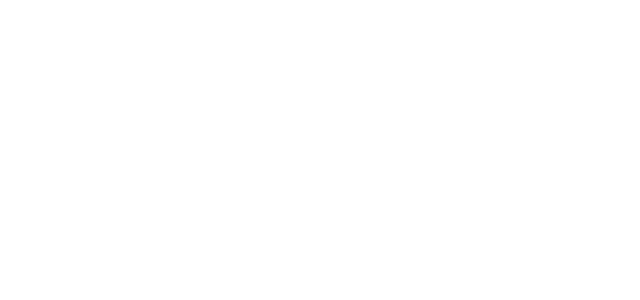
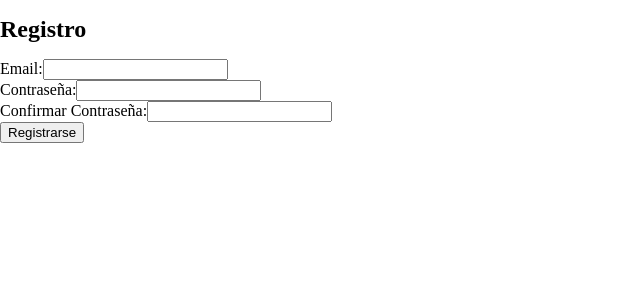
Before and after one commit to danii1107/PSI, a Vue app in the folder mychess-vue/: page /sign-up in a window 1280 px wide. Shown: the top 300 px of the page, without its empty margins (0-640 px from the left). Built offline with nearby package versions, Linux system fonts and the light colour scheme.

Commit message:
sign-up and logout views done

```diff
--- a/mychess-vue/src/views/LogOutView.vue
+++ b/mychess-vue/src/views/LogOutView.vue
@@ -1,16 +1,40 @@
 <template>
 	<div>
-		<!-- Your view content goes here -->
+	  <h1>Logout</h1>
+	  <p>Has cerrado sesión exitosamente. Serás redirigido a la página de inicio en 5 segundos.</p>
 	</div>
   </template>
 
   <script>
+  import iconoCerrarSesion from '@/assets/icono-cerrar-sesion.jpg'; // Asegúrate de que la ruta sea correcta
+
   export default {
+
 	name: 'LogOutView',
-	// Your component's logic goes here
+
+	data() {
+		return {
+			// Asigna la ruta de la imagen a una propiedad de datos
+			imagenSrc: iconoCerrarSesion
+		};
+	},
+
+	mounted() {
+	  // Simula la lógica de logout
+	  this.logout();
+	},
+	methods: {
+	  logout() {
+		// Aquí iría la lógica real de logout, como eliminar variables de sesión
+		// Simulamos el redireccionamiento después de 5 segundos
+		setTimeout(() => {
+		  this.$router.push({ name: 'home_page' }); // Redirecciona a la página de inicio
+		}, 5000);
+	  }
+	}
   }
   </script>
 
   <style scoped>
-/* Your component's styles go here */
+  /* Estilos opcionales para el componente */
   </style>
--- a/mychess-vue/src/views/SignUpView.vue
+++ b/mychess-vue/src/views/SignUpView.vue
@@ -1,16 +1,50 @@
 <template>
 	<div>
-		<!-- Your view content goes here -->
+	  <h1 style="font-size: 24px;">Registro</h1>
+	  <form @submit.prevent="submitForm">
+		<div>
+		  <label for="email">Email:</label>
+		  <input type="email" id="email" v-model="email" required>
+		</div>
+		<div>
+		  <label for="password">Contraseña:</label>
+		  <input type="password" id="password" v-model="password" required>
+		</div>
+		<div>
+		  <label for="confirmPassword">Confirmar Contraseña:</label>
+		  <input type="password" id="confirmPassword" v-model="confirmPassword" required>
+		</div>
+		<button type="submit">Registrarse</button>
+	  </form>
 	</div>
-</template>
+  </template>
 
-<script>
-export default {
-	name: 'SignUpView',
-	// Your component's logic goes here
-}
-</script>
+  <script>
+  export default {
+	data() {
+	  return {
+		email: '',
+		password: '',
+		confirmPassword: ''
+	  };
+	},
+	methods: {
+	  submitForm() {
+		// Verificar si las contraseñas coinciden
+		if (this.password !== this.confirmPassword) {
+		  alert('Las contraseñas no coinciden');
+		  return;
+		}
 
-<style scoped>
-/* Your component's styles go here */
-</style>
+		// Aquí iría tu lógica para enviar los datos al servidor, por ejemplo, utilizando axios para hacer una solicitud POST al endpoint de registro
+
+		// Simulación de éxito
+		// Aquí deberías enviar los datos al servidor para procesar el registro
+		// Si la operación es exitosa, puedes redirigir al usuario a la página de inicio de sesión
+		alert('¡Registro exitoso!');
+		// Redireccionar a la página de inicio de sesión
+		this.$router.push('/log-in');
+	  }
+	}
+  };
+  </script>
```
Also changed, not shown: mychess-vue/src/assets/REINA.jpg (added). Lines whose indentation alone changed are shown as unchanged.
